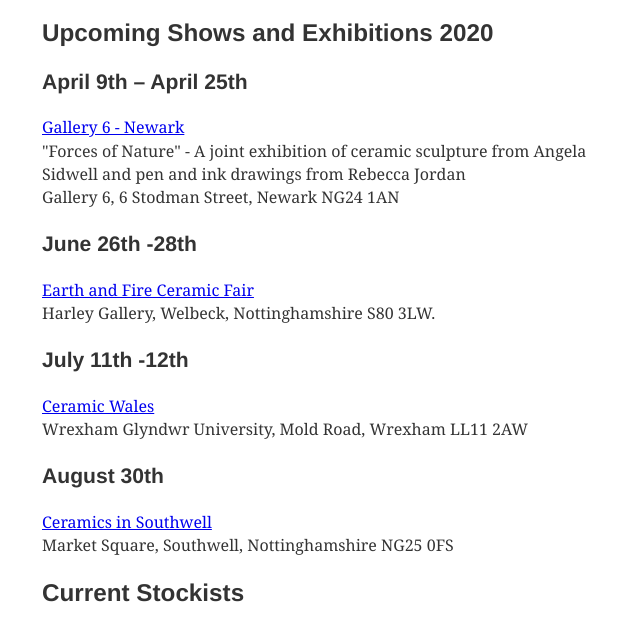
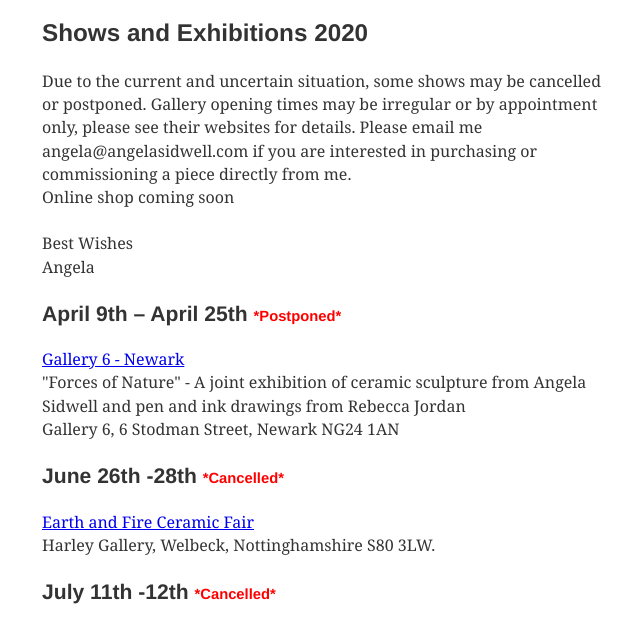
Before and after one commit to chrisfield/angela-sidwell, a Gatsby site: page /events in a window 1280 px wide. Shown: the part 111-735 px from the top of the page, without its empty margins (314-954 px from the left). Built offline with nearby package versions, Linux system fonts and the light colour scheme; Gatsby itself is replaced by a stand-in of ours.

Commit message:
Update events page - some events cancelled

```diff
--- /dev/null
+++ b/src/components/layout.module.css
@@ -0,0 +1,4 @@
+.red {
+    color: red;
+    font-size: 70%;
+}
--- a/src/pages/events.js
+++ b/src/pages/events.js
@@ -1,11 +1,22 @@
 import React from "react"
 import Layout from "../components/layout"
+import layoutStyles from "../components/layout.module.css"
 
 export default () => (
   <Layout>
-    <h2>Upcoming Shows and Exhibitions 2020</h2>
+    <h2>Shows and Exhibitions 2020</h2>
+    <p>
+      Due to the current and uncertain situation, some shows may be cancelled or postponed. Gallery opening times may be irregular or by appointment only, please see their websites for details.
+      Please email me angela@angelasidwell.com if you are interested in purchasing or commissioning a piece directly from me.
+      <br />
+      Online shop coming soon
+      <br /><br/>
+      Best Wishes
+      <br />
+      Angela
+    </p>
 
-    <h3>April 9th – April 25th</h3>
+    <h3>April 9th – April 25th <span className={layoutStyles.red}>*Postponed*</span></h3>
     <p>
       <a href="http://gallery6newark.co.uk">
         Gallery 6 - Newark
@@ -16,7 +27,7 @@
       Gallery 6, 6 Stodman Street, Newark NG24 1AN
     </p>
 
-    <h3>June 26th -28th</h3>
+    <h3>June 26th -28th <span className={layoutStyles.red}>*Cancelled*</span></h3>
     <p>
       <a href="http://earthandfire.co.uk">
         Earth and Fire Ceramic Fair
@@ -25,7 +36,7 @@
       Harley Gallery, Welbeck, Nottinghamshire S80 3LW.
     </p>
 
-    <h3>July 11th -12th</h3>
+    <h3>July 11th -12th <span className={layoutStyles.red}>*Cancelled*</span></h3>
     <p>
       <a href="http://ceramicwales.co.uk">Ceramic Wales</a>
       <br />
```
